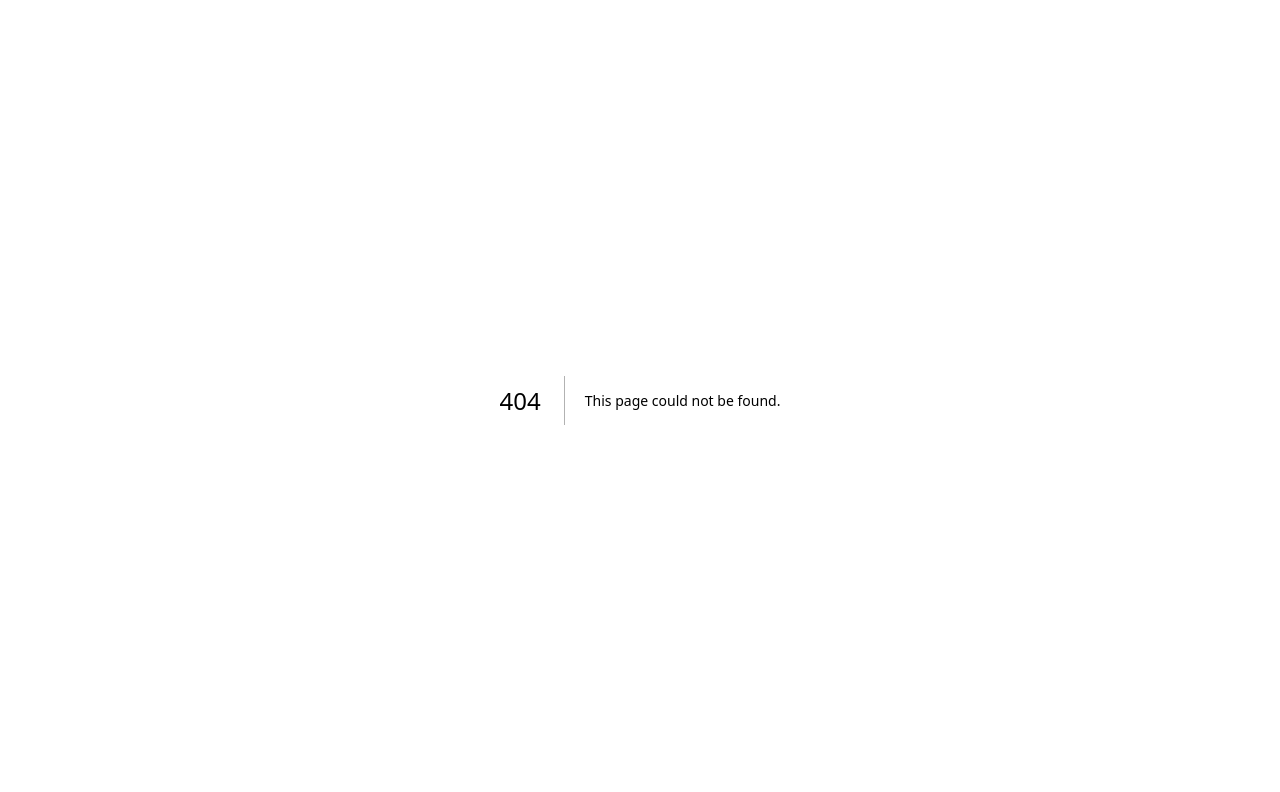
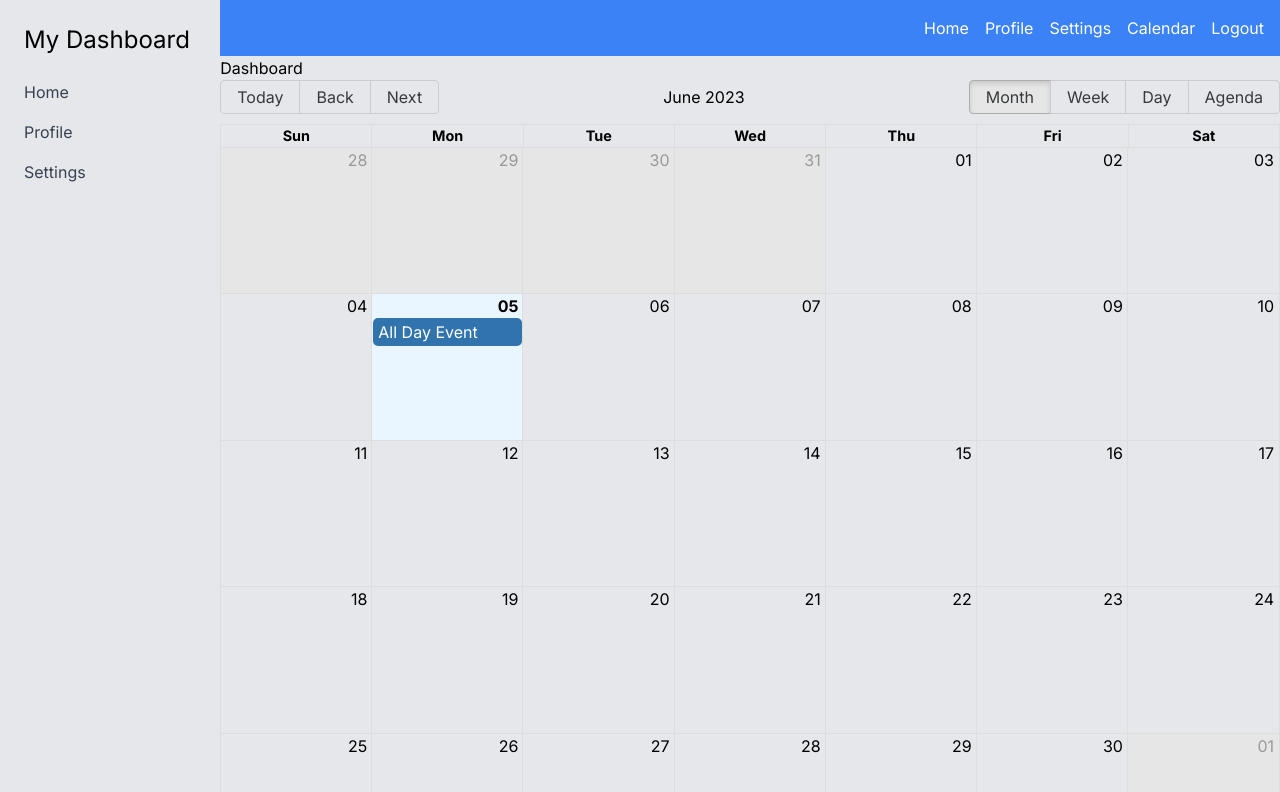
Before and after one commit to soares-daniel/Redskin-Front, a Next.js app: page /dashboard in a window 1280 px wide. Before the commit this address had no page. Shown: the top 792 px of the page. Built offline with nearby package versions, Linux system fonts and the light colour scheme.

Commit message:
initial layout

```diff
--- /dev/null
+++ b/src/app/(auth)/login/page.tsx
@@ -0,0 +1,13 @@
+import { Metadata } from "next";
+import { FC } from "react";
+
+export const metadata: Metadata = {
+  title: "Login",
+  description: "Login to your account",
+};
+
+const LoginPage: FC = () => {
+  return <div>Login</div>;
+};
+
+export default LoginPage;
--- /dev/null
+++ b/src/app/(dashboard)/dashboard/page.tsx
@@ -0,0 +1,25 @@
+// dashboard/page.tsx
+
+import React from "react";
+import Link from "next/link";
+import Layout from "@/components/layout";
+import Calendar from "@/components/calendar";
+
+const events = [
+  {
+    title: "All Day Event",
+    start: new Date(),
+    end: new Date(),
+    allDay: true,
+  },
+  // More events...
+];
+
+export default function Dashboard() {
+  return (
+    <Layout>
+      <h1>Dashboard</h1>
+      <Calendar events={events} />
+    </Layout>
+  );
+}
--- /dev/null
+++ b/src/app/(dashboard)/dashboard/profile/page.tsx
@@ -0,0 +1,9 @@
+import Layout from "@/components/layout";
+
+export default function Profile() {
+  return (
+    <Layout>
+      <h1>Profile</h1>
+    </Layout>
+  );
+}
--- a/src/app/page.tsx
+++ b/src/app/page.tsx
@@ -1,113 +1,10 @@
-import Image from 'next/image'
+import Image from "next/image";
+import Link from "next/link";
 
 export default function Home() {
   return (
-    <main className="flex min-h-screen flex-col items-center justify-between p-24">
-      <div className="z-10 w-full max-w-5xl items-center justify-between font-mono text-sm lg:flex">
-        <p className="fixed left-0 top-0 flex w-full justify-center border-b border-gray-300 bg-gradient-to-b from-zinc-200 pb-6 pt-8 backdrop-blur-2xl dark:border-neutral-800 dark:bg-zinc-800/30 dark:from-inherit lg:static lg:w-auto  lg:rounded-xl lg:border lg:bg-gray-200 lg:p-4 lg:dark:bg-zinc-800/30">
-          Get started by editing&nbsp;
-          <code className="font-mono font-bold">src/app/page.tsx</code>
-        </p>
-        <div className="fixed bottom-0 left-0 flex h-48 w-full items-end justify-center bg-gradient-to-t from-white via-white dark:from-black dark:via-black lg:static lg:h-auto lg:w-auto lg:bg-none">
-          <a
-            className="pointer-events-none flex place-items-center gap-2 p-8 lg:pointer-events-auto lg:p-0"
-            href="https://vercel.com?utm_source=create-next-app&utm_medium=appdir-template&utm_campaign=create-next-app"
-            target="_blank"
-            rel="noopener noreferrer"
-          >
-            By{' '}
-            <Image
-              src="/vercel.svg"
-              alt="Vercel Logo"
-              className="dark:invert"
-              width={100}
-              height={24}
-              priority
-            />
-          </a>
-        </div>
-      </div>
-
-      <div className="relative flex place-items-center before:absolute before:h-[300px] before:w-[480px] before:-translate-x-1/2 before:rounded-full before:bg-gradient-radial before:from-white before:to-transparent before:blur-2xl before:content-[''] after:absolute after:-z-20 after:h-[180px] after:w-[240px] after:translate-x-1/3 after:bg-gradient-conic after:from-sky-200 after:via-blue-200 after:blur-2xl after:content-[''] before:dark:bg-gradient-to-br before:dark:from-transparent before:dark:to-blue-700 before:dark:opacity-10 after:dark:from-sky-900 after:dark:via-[#0141ff] after:dark:opacity-40 before:lg:h-[360px]">
-        <Image
-          className="relative dark:drop-shadow-[0_0_0.3rem_#ffffff70] dark:invert"
-          src="/next.svg"
-          alt="Next.js Logo"
-          width={180}
-          height={37}
-          priority
-        />
-      </div>
-
-      <div className="mb-32 grid text-center lg:mb-0 lg:grid-cols-4 lg:text-left">
-        <a
-          href="https://nextjs.org/docs?utm_source=create-next-app&utm_medium=appdir-template&utm_campaign=create-next-app"
-          className="group rounded-lg border border-transparent px-5 py-4 transition-colors hover:border-gray-300 hover:bg-gray-100 hover:dark:border-neutral-700 hover:dark:bg-neutral-800/30"
-          target="_blank"
-          rel="noopener noreferrer"
-        >
-          <h2 className={`mb-3 text-2xl font-semibold`}>
-            Docs{' '}
-            <span className="inline-block transition-transform group-hover:translate-x-1 motion-reduce:transform-none">
-              -&gt;
-            </span>
-          </h2>
-          <p className={`m-0 max-w-[30ch] text-sm opacity-50`}>
-            Find in-depth information about Next.js features and API.
-          </p>
-        </a>
-
-        <a
-          href="https://nextjs.org/learn?utm_source=create-next-app&utm_medium=appdir-template-tw&utm_campaign=create-next-app"
-          className="group rounded-lg border border-transparent px-5 py-4 transition-colors hover:border-gray-300 hover:bg-gray-100 hover:dark:border-neutral-700 hover:dark:bg-neutral-800 hover:dark:bg-opacity-30"
-          target="_blank"
-          rel="noopener noreferrer"
-        >
-          <h2 className={`mb-3 text-2xl font-semibold`}>
-            Learn{' '}
-            <span className="inline-block transition-transform group-hover:translate-x-1 motion-reduce:transform-none">
-              -&gt;
-            </span>
-          </h2>
-          <p className={`m-0 max-w-[30ch] text-sm opacity-50`}>
-            Learn about Next.js in an interactive course with&nbsp;quizzes!
-          </p>
-        </a>
-
-        <a
-          href="https://vercel.com/templates?framework=next.js&utm_source=create-next-app&utm_medium=appdir-template&utm_campaign=create-next-app"
-          className="group rounded-lg border border-transparent px-5 py-4 transition-colors hover:border-gray-300 hover:bg-gray-100 hover:dark:border-neutral-700 hover:dark:bg-neutral-800/30"
-          target="_blank"
-          rel="noopener noreferrer"
-        >
-          <h2 className={`mb-3 text-2xl font-semibold`}>
-            Templates{' '}
-            <span className="inline-block transition-transform group-hover:translate-x-1 motion-reduce:transform-none">
-              -&gt;
-            </span>
-          </h2>
-          <p className={`m-0 max-w-[30ch] text-sm opacity-50`}>
-            Explore the Next.js 13 playground.
-          </p>
-        </a>
-
-        <a
-          href="https://vercel.com/new?utm_source=create-next-app&utm_medium=appdir-template&utm_campaign=create-next-app"
-          className="group rounded-lg border border-transparent px-5 py-4 transition-colors hover:border-gray-300 hover:bg-gray-100 hover:dark:border-neutral-700 hover:dark:bg-neutral-800/30"
-          target="_blank"
-          rel="noopener noreferrer"
-        >
-          <h2 className={`mb-3 text-2xl font-semibold`}>
-            Deploy{' '}
-            <span className="inline-block transition-transform group-hover:translate-x-1 motion-reduce:transform-none">
-              -&gt;
-            </span>
-          </h2>
-          <p className={`m-0 max-w-[30ch] text-sm opacity-50`}>
-            Instantly deploy your Next.js site to a shareable URL with Vercel.
-          </p>
-        </a>
-      </div>
+    <main>
+      <Link href="/dashboard">Dashboard</Link>
     </main>
-  )
+  );
 }
--- /dev/null
+++ b/src/components/calendar.tsx
@@ -0,0 +1,33 @@
+// components/Calendar.tsx
+"use client";
+import { FC } from "react";
+import { Calendar as BigCalendar, momentLocalizer } from "react-big-calendar";
+import moment from "moment";
+import "react-big-calendar/lib/css/react-big-calendar.css";
+
+const localizer = momentLocalizer(moment);
+
+type Event = {
+  start: Date;
+  end: Date;
+  title: string;
+  allDay?: boolean;
+};
+
+type CalendarProps = {
+  events: Event[];
+};
+
+const Calendar: FC<CalendarProps> = ({ events }) => (
+  <div className="flex-grow">
+    <BigCalendar
+      localizer={localizer}
+      events={events}
+      startAccessor="start"
+      endAccessor="end"
+      style={{ height: "100vh" }}
+    />
+  </div>
+);
+
+export default Calendar;
--- /dev/null
+++ b/src/components/layout.tsx
@@ -0,0 +1,38 @@
+// components/Layout.tsx
+/*
+import { FC, ReactNode } from "react";
+import Sidebar from "./sidebar";
+
+type LayoutProps = {
+  children: ReactNode;
+};
+
+const Layout: FC<LayoutProps> = ({ children }) => (
+  <div className="flex">
+    <Sidebar />
+    <main className="w-full">{children}</main>
+  </div>
+);
+
+export default Layout;
+*/
+// components/Layout.tsx
+import { FC, ReactNode } from "react";
+import Sidebar from "./sidebar";
+import Navbar from "./navbar";
+
+type LayoutProps = {
+  children: ReactNode;
+};
+
+const Layout: FC<LayoutProps> = ({ children }) => (
+  <div className="flex h-screen bg-gray-200">
+    <Sidebar />
+    <div className="flex flex-col w-full">
+      <Navbar />
+      <main className="flex-grow">{children}</main>
+    </div>
+  </div>
+);
+
+export default Layout;
--- /dev/null
+++ b/src/components/navbar.tsx
@@ -0,0 +1,37 @@
+// components/Navbar.tsx
+import { FC } from "react";
+import Link from "next/link";
+
+const Navbar: FC = () => (
+  <nav className="bg-blue-500 text-white p-4">
+    <ul className="flex justify-end space-x-4">
+      <li>
+        <Link href="/dashboard/home">
+          <div className="cursor-pointer hover:text-gray-200">Home</div>
+        </Link>
+      </li>
+      <li>
+        <Link href="/dashboard/profile">
+          <div className="cursor-pointer hover:text-gray-200">Profile</div>
+        </Link>
+      </li>
+      <li>
+        <Link href="/dashboard/settings">
+          <div className="cursor-pointer hover:text-gray-200">Settings</div>
+        </Link>
+      </li>
+      <li>
+        <Link href="/dashboard/calendar">
+          <div className="cursor-pointer hover:text-gray-200">Calendar</div>
+        </Link>
+      </li>
+      <li>
+        <Link href="/dashboard/logout">
+          <div className="cursor-pointer hover:text-gray-200">Logout</div>
+        </Link>
+      </li>
+    </ul>
+  </nav>
+);
+
+export default Navbar;
--- /dev/null
+++ b/src/components/sidebar.tsx
@@ -0,0 +1,27 @@
+import { FC } from "react";
+import Link from "next/link";
+
+const Sidebar: FC = () => (
+  <div className="h-screen w-64 bg-gray-200 p-6">
+    <h2 className="text-2xl mb-6">My Dashboard</h2>
+    <ul className="space-y-4">
+      <li>
+        <Link href="/dashboard/">
+          <div className="text-gray-700 hover:text-gray-900">Home</div>
+        </Link>
+      </li>
+      <li>
+        <Link href="/dashboard/profile">
+          <div className="text-gray-700 hover:text-gray-900">Profile</div>
+        </Link>
+      </li>
+      <li>
+        <Link href="/dashboard/">
+          <div className="text-gray-700 hover:text-gray-900">Settings</div>
+        </Link>
+      </li>
+    </ul>
+  </div>
+);
+
+export default Sidebar;
```
